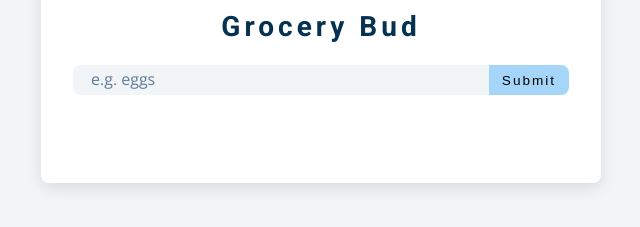
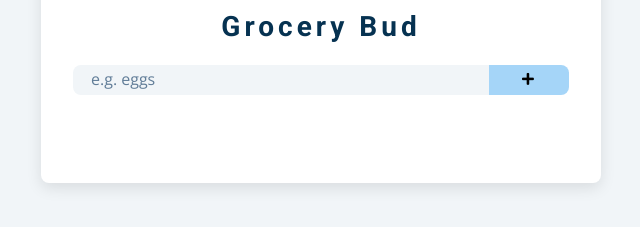
Before and after one commit to Roxannaa/grocery-bud, a plain HTML site: page Index.html in a window 1280 px wide. Shown: the part 183-410 px from the top of the page, 319-959 px from the left. Drawn offline with nearby package versions, Linux system fonts and the light colour scheme.

Commit message:
add an icon to the submit button

```diff
--- a/Index.html
+++ b/Index.html
@@ -20,7 +20,9 @@
         <h3>grocery bud</h3>
         <div class="form-control">
           <input type="text" id="grocery" placeholder="e.g. eggs" />
-          <button type="submit" class="submit-btn">submit</button>
+          <button type="submit" class="submit-btn">
+            <i class="fa fa-plus"></i>
+          </button>
         </div>
       </form>
       <!-- list -->
```
